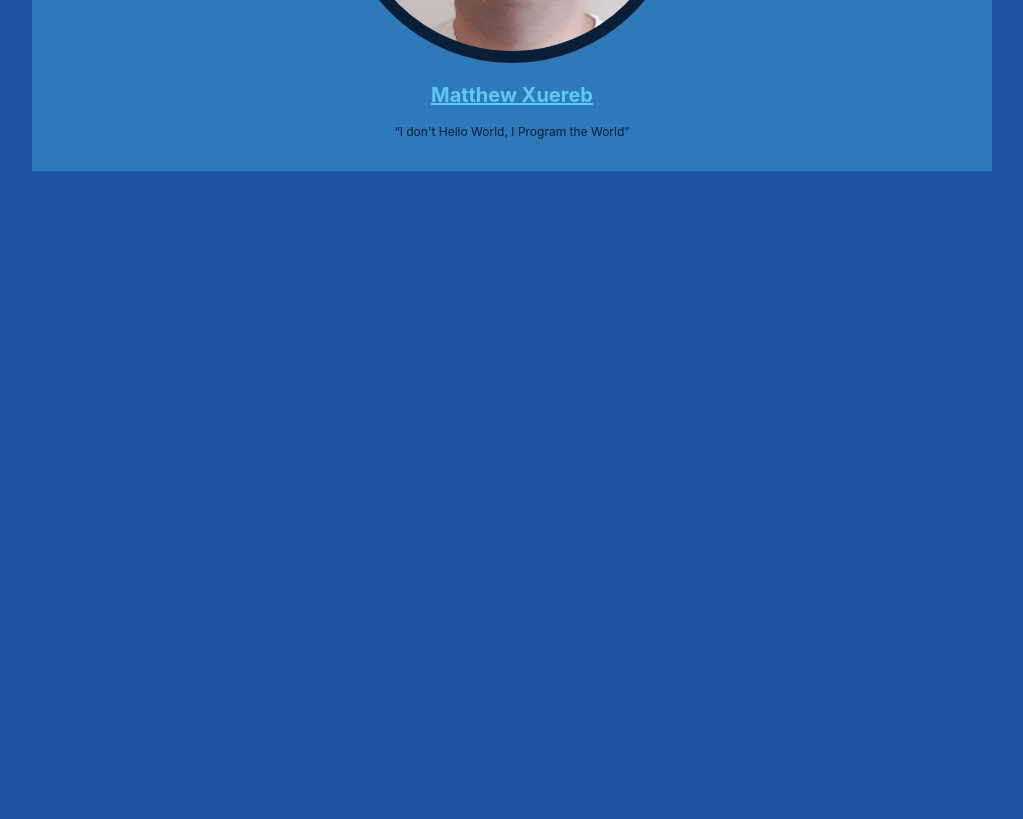
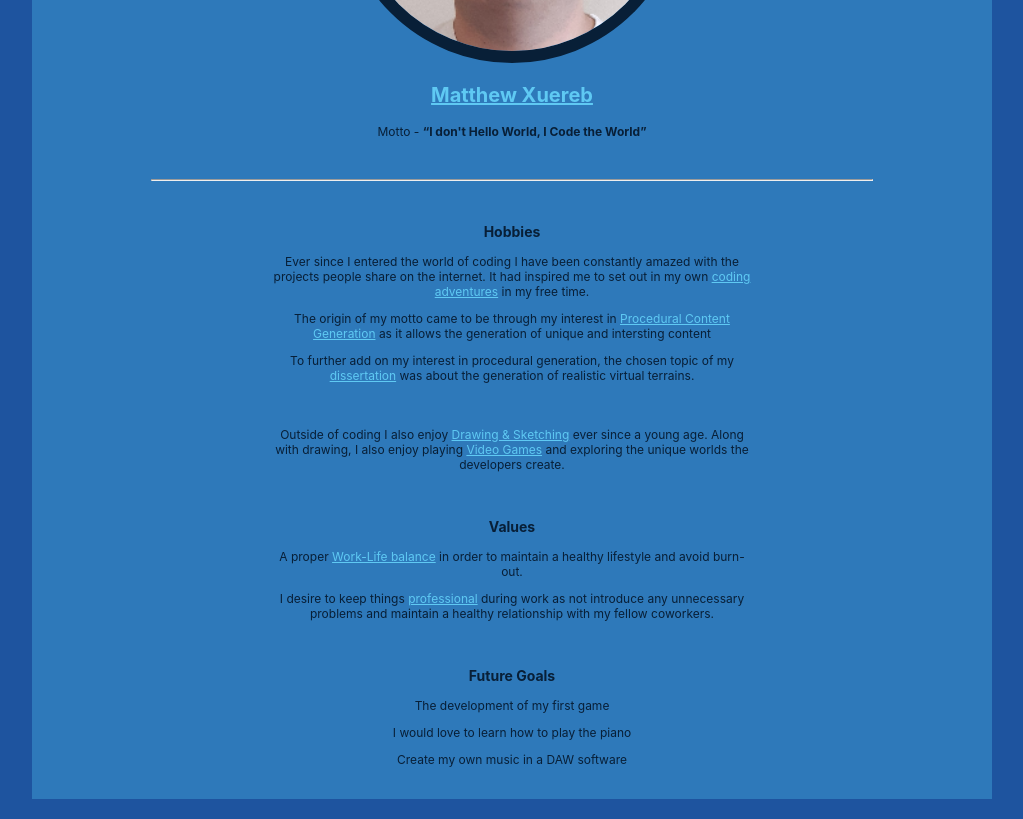
Before and after one commit to MattX101/Portfolio-Website, a React (Create React App) app in the folder React Website/: page /home in a window 1280 px wide. Shown: the part 580-1399 px from the top of the page, without its empty margins (128-1151 px from the left). Before the commit the page ends 800 px from the top, so only its background shows below. Built offline with nearby package versions, Linux system fonts and the light colour scheme.

Commit message:
Updated About Me Tab

```diff
--- a/React Website/src/components/home/tabs/AboutMeTab.tsx
+++ b/React Website/src/components/home/tabs/AboutMeTab.tsx
@@ -14,7 +14,43 @@ const AboutMeTab = () => {
                     <u>Matthew Xuereb</u>
                 </h2>
 
-                <p>“I don't Hello World, I Program the World”</p>
+                <p>Motto - <b>“I don't Hello World, I Code the World”</b></p>
+
+                <br />
+            </div>
+
+            <hr />
+
+            <div id="profile">
+                <br />
+                <h3>Hobbies</h3>
+
+                <p>
+                    Ever since I entered the world of coding I have been constantly amazed with the projects people share on the internet.
+                    It had inspired me to set out in my own <u>coding adventures</u> in my free time.
+                </p>
+                <p>The origin of my motto came to be through my interest in <u>Procedural Content Generation</u> as it allows the generation of unique and intersting content</p>
+                <p>To further add on my interest in procedural generation, the chosen topic of my <u>dissertation</u> was about the generation of realistic virtual terrains.</p>
+
+                <br />
+
+                <p>
+                    Outside of coding I also enjoy <u>Drawing & Sketching</u> ever since a young age.
+                    Along with drawing, I also enjoy playing <u>Video Games</u> and exploring the unique worlds the developers create.
+                    </p>
+
+                <br />
+                <h3>Values</h3>
+
+                <p>A proper <u>Work-Life balance</u> in order to maintain a healthy lifestyle and avoid burn-out.</p>
+                <p>I desire to keep things <u>professional</u> during work as not introduce any unnecessary problems and maintain a healthy relationship with my fellow coworkers.</p>
+
+                <br />
+                <h3>Future Goals</h3>
+
+                <p>The development of my first game</p>
+                <p>I would love to learn how to play the piano</p>
+                <p>Create my own music in a DAW software</p>
             </div>
 
             <br />
--- a/React Website/src/components/home/tabs/SkillsTab.tsx
+++ b/React Website/src/components/home/tabs/SkillsTab.tsx
@@ -7,57 +7,6 @@ const SkillsTab = () => {
             <br />
 
             <h2>Skills</h2>
-            <br />
-
-            <div id="split">
-                <h3>Adobe</h3>
-
-                <p id="splitBy4">Photoshop</p>
-                <p id="splitBy4">Illustrator</p>
-                <p id="splitBy4">XD</p>
-                <p id="splitBy4">After Effects</p>
-            </div>
-            <br />
-
-            <h3>Affinity Suite</h3>
-
-            <div id="split">
-                <p id="splitBy2">Photo</p>
-                <p id="splitBy2">Designer</p>
-            </div>
-            <br />
-
-            <h3>Microsoft</h3>
-
-            <div id="split">
-                <p id="splitBy3">Word</p>
-                <p id="splitBy3">Powerpoint</p>
-                <p id="splitBy3">Exel</p>
-            </div>
-            <br />
-
-            <h3>GIT</h3>
-
-            <div id="split">
-                <p id="splitBy2">GIT</p>
-                <p id="splitBy2">Github</p>
-            </div>
-            <br />
-
-            <h3>Coding</h3>
-
-            <div id="split">
-                <p id="splitBy2">C#</p>
-                <p id="splitBy2">Python</p>
-            </div>
-            <div id="split">
-                <p id="splitBy3">Java</p>
-                <p id="splitBy3">SQL</p>
-                <p id="splitBy3">JSON</p>
-            </div>
-            <br />
-
-            <h3>Object-Oriented Programming</h3>
             <br />
 
             <h3>Web Development</h3>
@@ -96,6 +45,22 @@ const SkillsTab = () => {
             <h3>UX Design</h3>
             <br />
 
+            <h3>Coding</h3>
+
+            <div id="split">
+                <p id="splitBy2">C#</p>
+                <p id="splitBy2">Python</p>
+            </div>
+            <div id="split">
+                <p id="splitBy3">Java</p>
+                <p id="splitBy3">SQL</p>
+                <p id="splitBy3">JSON</p>
+            </div>
+            <br />
+
+            <h3>Object-Oriented Programming</h3>
+            <br />
+
             <h3>Game Development</h3>
 
             <div id="split">
@@ -103,6 +68,41 @@ const SkillsTab = () => {
                 <p id="splitBy4">Unity C#</p>
                 <p id="splitBy4">Blender</p>
                 <p id="splitBy4">Unreal Engine</p>
+            </div>
+            <br />
+
+            <h3>GIT</h3>
+
+            <div id="split">
+                <p id="splitBy2">GIT</p>
+                <p id="splitBy2">Github</p>
+            </div>
+            <br />
+
+            <div id="split">
+                <h3>Adobe</h3>
+
+                <p id="splitBy4">Photoshop</p>
+                <p id="splitBy4">Illustrator</p>
+                <p id="splitBy4">XD</p>
+                <p id="splitBy4">After Effects</p>
+            </div>
+            <br />
+
+            <h3>Affinity Suite</h3>
+
+            <div id="split">
+                <p id="splitBy2">Photo</p>
+                <p id="splitBy2">Designer</p>
+            </div>
+            <br />
+
+            <h3>Microsoft</h3>
+
+            <div id="split">
+                <p id="splitBy3">Word</p>
+                <p id="splitBy3">Powerpoint</p>
+                <p id="splitBy3">Exel</p>
             </div>
             <br />
 
--- a/React Website/src/pages/landing/Landing.tsx
+++ b/React Website/src/pages/landing/Landing.tsx
@@ -9,7 +9,7 @@ function LoadPage() {
       <img src={profilePic} className="profilePic" alt="logo" />
 
       <h1>Matthew Xuereb</h1>
-      <h2>"I don't Hello World, I Program the World"</h2>
+      <h2>"I don't Hello World, I Code the World"</h2>
 
       <SlidePanel/>
     </div>
--- a/React Website/src/styles/PageContent.css
+++ b/React Website/src/styles/PageContent.css
@@ -28,6 +28,10 @@
   width: 75%;
   color: #081f37;
 }
+.contents_threeFourthWidth u,
+.contents_halfWidth u {
+  color: #5fc9f3;
+}
 @media (max-width: 1500px) {
   .contents_threeFourthWidth {
     width: 75%;
--- a/React Website/src/styles/PageContent.less
+++ b/React Website/src/styles/PageContent.less
@@ -7,17 +7,23 @@
     text-align: center;
     background-color: @primaryColour;
 
-    h1, h2 {
+    h1,
+    h2 {
         color: @lightColour;
     }
 
-    p, h3 {
+    p,
+    h3 {
         color: @darkColour;
     }
 
     hr {
         width: 75%;
         color: @darkColour;
+    }
+
+    u {
+        color: @lightColour;
     }
 }
 
@@ -26,6 +32,7 @@
     .contents_threeFourthWidth {
         width: 75%;
     }
+
     .contents_halfWidth {
         width: 50%;
     }
@@ -36,6 +43,7 @@
     .contents_threeFourthWidth {
         width: 1125px;
     }
+
     .contents_halfWidth {
         width: 750px;
     }
```
Also changed, not shown: React Website/src/styles/mixins/navbar/NavBarAnimations.css (added, +51 -0 lines).
